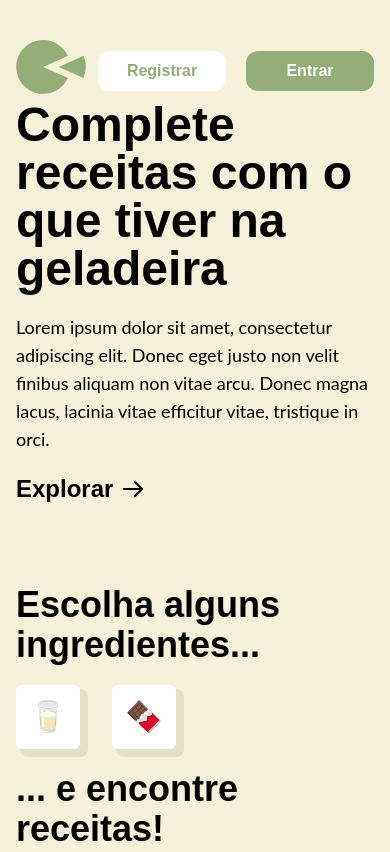
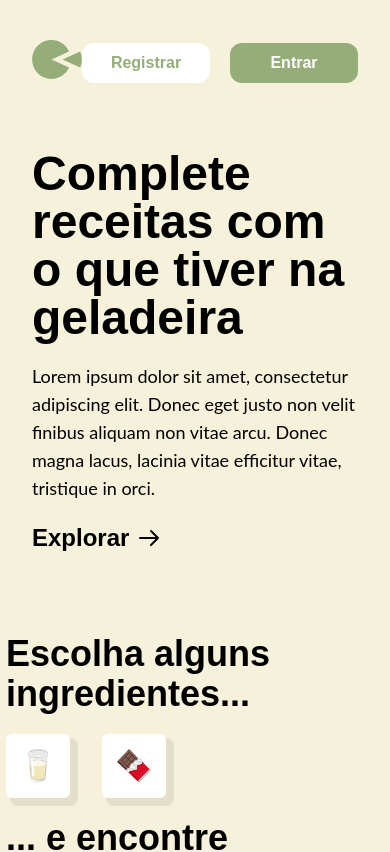
Before and after one commit to filipeveronezi/compleat, a Next.js app: page / in a window 390 px wide. Shown: the top 852 px of the page. Built offline with nearby package versions, Linux system fonts and the light colour scheme.

Commit message:
feat: add spacings to layout

```diff
--- a/src/layout/Default.tsx
+++ b/src/layout/Default.tsx
@@ -6,9 +6,9 @@
 
 export const Layout = ({ children }: Props) => {
   return (
-    <div className="max-w-screen-xl mx-auto py-10 px-4 md:px-10">
+    <div className="max-w-screen-xl mx-auto py-10 px-8 md:px-10">
       <Header />
-      <main>{children}</main>
+      <main className="py-16 lg:py-24">{children}</main>
     </div>
   )
 }
```
